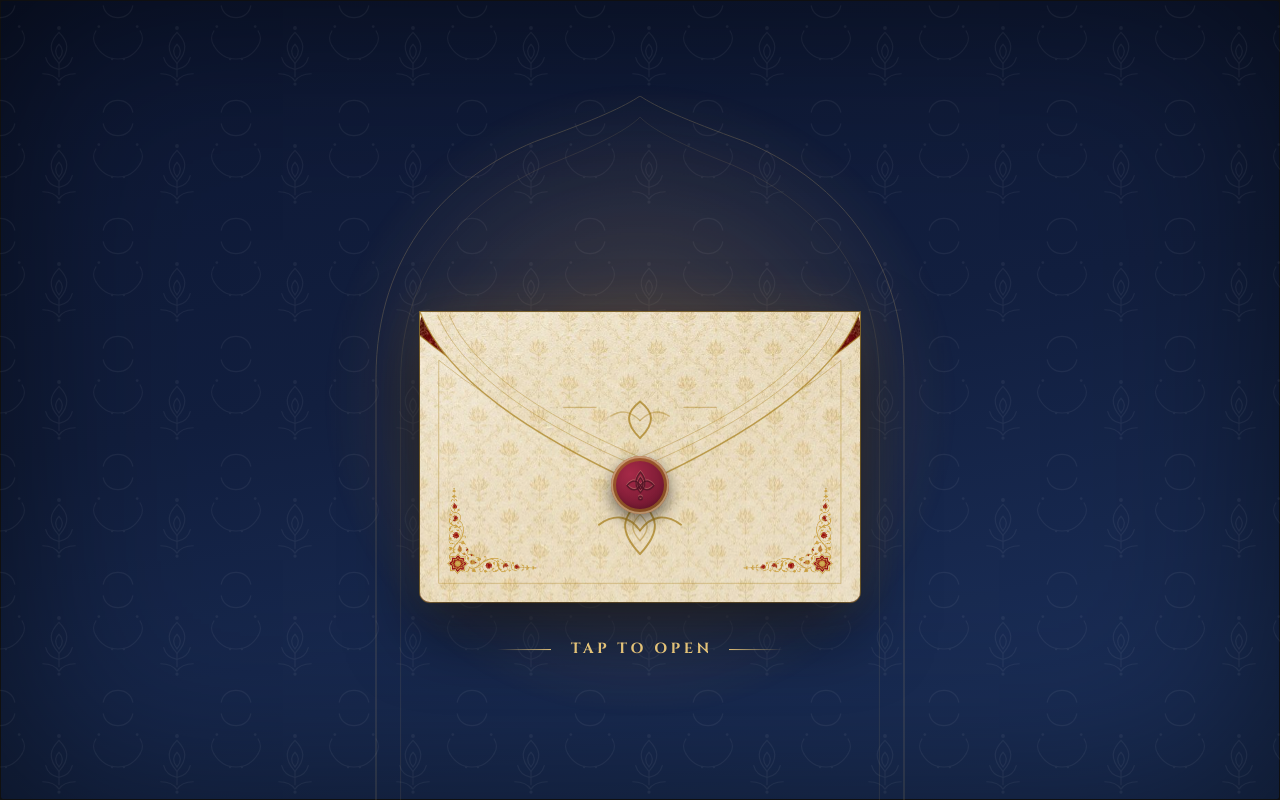
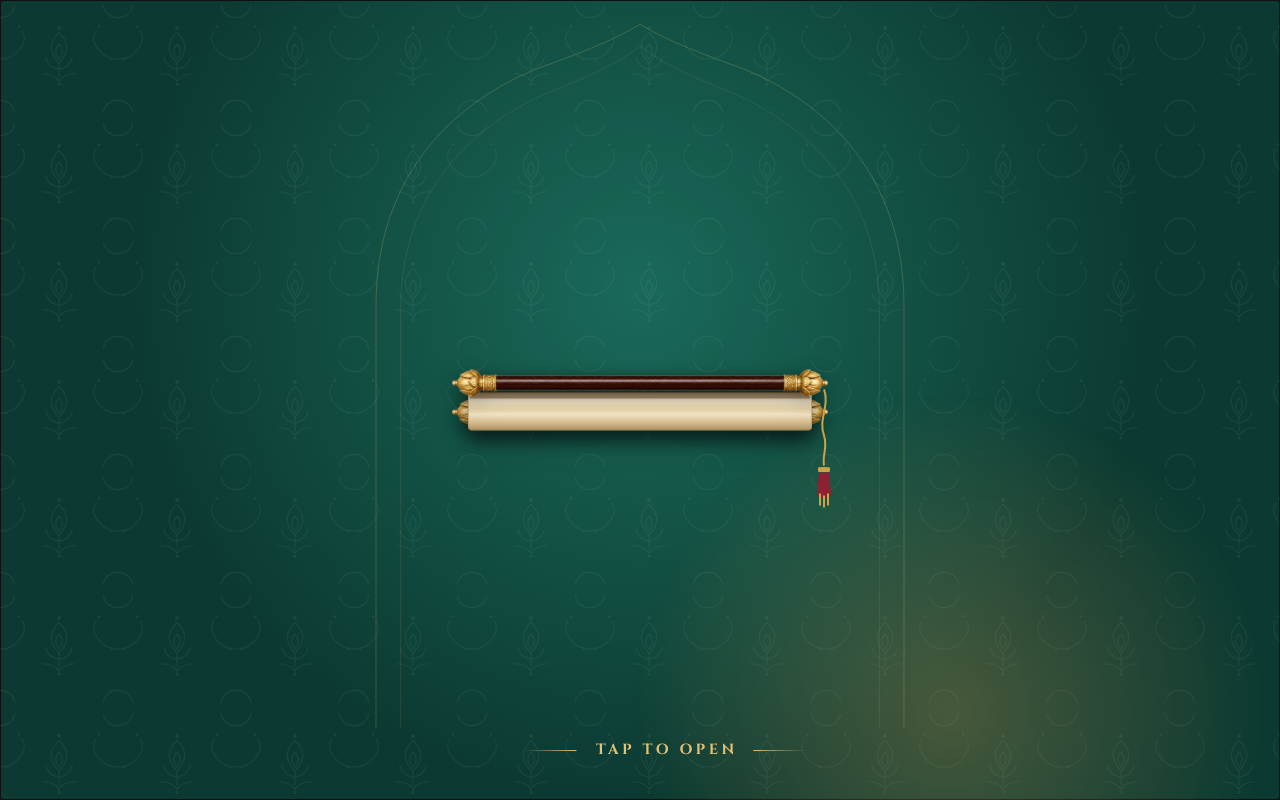
Before and after one commit to shivam-krishana/weddinginvitation, a plain HTML site: page index.html in a window 1280 px wide. Shown: the top 800 px of the page. Drawn offline with nearby package versions, Linux system fonts and the light colour scheme; a web font is replaced by a local one.

Commit message:
Replace the envelope opening with the royal scroll on the main invitation.
Guests now tap once to unroll the parchment cover on a jade ground before the hero; scroll.html remains as a toggle demo.

Co-authored-by: Cursor <cursoragent@cursor.com>

```diff
--- a/script.js
+++ b/script.js
@@ -267,14 +267,18 @@ setInterval(tick, 1000);
   }
 })();
 
-// Envelope intro. Skipped with ?intro=0, otherwise shown once per session.
+// Scroll intro. Skipped with ?intro=0, otherwise shown once per session.
 (() => {
   const params = new URLSearchParams(location.search);
   if (params.get("intro") === "0" || sessionStorage.getItem("opened-shivali")) return;
 
+  const grounds = { plum: "intro--plum", maroon: "intro--maroon", night: "intro--night" };
+  const bg = params.get("bg");
+  const groundClass = Object.prototype.hasOwnProperty.call(grounds, bg) ? grounds[bg] : "";
+
   const el = document.createElement("button");
   el.type = "button";
-  el.className = "intro";
+  el.className = "intro" + (groundClass ? " " + groundClass : "");
   el.setAttribute("aria-label", "Open the invitation");
 
   const niche = document.createElement("div");
@@ -288,123 +292,38 @@ setInterval(tick, 1000);
         ' C156 18 169 26 202 39 C246 58 286 96 286 162 V400"/>' +
     '</svg>';
 
-  const wrapper = document.createElement("div");
-  wrapper.className = "envlope-wrapper";
-
-  const envelope = document.createElement("div");
-  envelope.id = "envelope";
-  envelope.className = "close";
-
-  const letter = document.createElement("div");
-  letter.className = "letter";
-  letter.innerHTML =
-    '<div class="letter-page">' +
-      '<p class="letter-eyebrow">You are invited</p>' +
-      '<p class="letter-shubh" lang="hi">॥ शुभ विवाह ॥</p>' +
-      '<p class="letter-names">Shivali <span>&amp;</span> Aastik</p>' +
-      '<svg class="letter-rule" viewBox="0 0 160 14" aria-hidden="true" focusable="false">' +
-        '<path d="M0 7 H58 M102 7 H160"/>' +
-        '<path d="M80 1 C87 5 88 8 80 13 C72 8 73 5 80 1 Z"/>' +
-        '<path d="M66 7 C71 3 76 4 79 7 M94 7 C89 3 84 4 81 7"/>' +
-      '</svg>' +
-      '<p class="letter-date">23 January 2027</p>' +
-    '</div>';
-
-  // A patterned liner sits behind everything, so the gaps between the flap's
-  // curved edge and the pocket mouth show lining paper rather than the card.
-  const liner = document.createElement("div");
-  liner.className = "liner";
-  liner.setAttribute("aria-hidden", "true");
-
-  const pocket = document.createElement("div");
-  pocket.className = "front pocket";
-  // The envelope is cut from two painted sheets: block-printed cream paper on
-  // the outside, crimson damask inside. Both patterns are declared here and
-  // referenced by the flap, so the print runs unbroken across the fold.
-  pocket.innerHTML =
-    '<svg viewBox="0 0 300 198" preserveAspectRatio="none" aria-hidden="true" focusable="false">' +
-      '<defs>' +
-        '<pattern id="envPaper" width="300" height="198" patternUnits="userSpaceOnUse">' +
-          '<image href="env-paper.jpg" width="300" height="198" preserveAspectRatio="xMidYMid slice"/>' +
-        '</pattern>' +
-        '<pattern id="envLining" width="300" height="198" patternUnits="userSpaceOnUse">' +
-          '<image href="env-lining.jpg" width="300" height="198" preserveAspectRatio="xMidYMid slice"/>' +
-        '</pattern>' +
-        '<linearGradient id="pocketSheen" x1="0" y1="0" x2="1" y2="1">' +
-          '<stop offset="0" stop-color="#fff" stop-opacity=".3"/>' +
-          '<stop offset=".5" stop-color="#fff" stop-opacity="0"/>' +
-          '<stop offset="1" stop-color="#fff" stop-opacity=".18"/>' +
-        '</linearGradient>' +
-      '</defs>' +
-      '<path d="M0 16 Q150 140 300 16 L300 198 L0 198 Z" fill="url(#envPaper)"/>' +
-      '<path d="M0 16 Q150 140 300 16 L300 198 L0 198 Z" fill="url(#pocketSheen)"/>' +
-      '<path class="foil" d="M0 16 Q150 140 300 16"/>' +
-      '<path class="foil foil--thin" d="M13 33 Q150 145 287 33 L287 185 L13 185 Z"/>' +
-      // An illuminated corner piece at each foot of the frame, mirrored
-      '<image href="env-corner.png" width="74" height="74" transform="translate(16 182) scale(1 -1)"/>' +
-      '<image href="env-corner.png" width="74" height="74" transform="translate(284 182) scale(-1 -1)"/>' +
-      '<g class="foil" transform="translate(150 148)">' +
-        '<path d="M0 -19 C12 -9 15 1 0 17 C-15 1 -12 -9 0 -19 Z"/>' +
-        '<path class="foil--thin" d="M0 -10 C6 -4 7 0 0 8 C-7 0 -6 -4 0 -10 Z"/>' +
-        '<path d="M-28 -3 C-17 -11 -7 -9 0 1"/>' +
-        '<path d="M28 -3 C17 -11 7 -9 0 1"/>' +
-      '</g>' +
-    '</svg>';
-
-  // The flap is a real two-sided sheet: cream outside, lining paper inside.
-  // Giving it a back face means the fold never has to repaint a fill
-  // part-way through the rotation, which is what made it stutter.
-  const flapShape = "M0 0 H300 C282 46 224 84 150 118 C76 84 18 46 0 0 Z";
-  const flap = document.createElement("div");
-  flap.className = "front flap";
-  flap.innerHTML =
-    '<div class="flap-face">' +
-      '<svg viewBox="0 0 300 118" preserveAspectRatio="none" aria-hidden="true" focusable="false">' +
-        '<path d="' + flapShape + '" fill="url(#envPaper)"/>' +
-        '<path d="' + flapShape + '" fill="url(#pocketSheen)" opacity=".6"/>' +
-        '<path class="foil" d="M0 0 C18 46 76 84 150 118 C224 84 282 46 300 0"/>' +
-        '<path class="foil foil--thin" d="M12 2 C29 43 83 78 150 106 C217 78 271 43 288 2"/>' +
-        '<path class="foil foil--thin" d="M20 2 C36 40 88 73 150 99 C212 73 264 40 280 2"/>' +
-        '<g class="foil" transform="translate(150 74)">' +
-          '<path d="M0 -13 C9 -6 11 1 0 12 C-11 1 -9 -6 0 -13 Z"/>' +
-          '<path class="foil--thin" d="M-20 -3 C-12 -8 -6 -6 0 0"/>' +
-          '<path class="foil--thin" d="M20 -3 C12 -8 6 -6 0 0"/>' +
-          '<path class="foil--thin" d="M-30 -9 H-52 M30 -9 H52"/>' +
-        '</g>' +
-      '</svg>' +
+  const scroll = document.createElement("div");
+  scroll.className = "intro-scroll";
+  scroll.innerHTML =
+    '<div class="scroll-sheet" aria-hidden="true">' +
+      '<div class="scroll-sheet-inner">' +
+        '<p class="scroll-eyebrow">You are invited</p>' +
+        '<p class="scroll-shubh" lang="hi">॥ शुभ विवाह ॥</p>' +
+        '<p class="scroll-names">Shivali <span>&amp;</span> Aastik</p>' +
+        '<svg class="scroll-rule" viewBox="0 0 160 14" aria-hidden="true" focusable="false">' +
+          '<path d="M0 7 H58 M102 7 H160"/>' +
+          '<path d="M80 1 C87 5 88 8 80 13 C72 8 73 5 80 1 Z"/>' +
+          '<path d="M66 7 C71 3 76 4 79 7 M94 7 C89 3 84 4 81 7"/>' +
+        '</svg>' +
+        '<p class="scroll-date">23 January 2027</p>' +
+      '</div>' +
     '</div>' +
-    '<div class="flap-face flap-face--back">' +
-      '<svg viewBox="0 0 300 118" preserveAspectRatio="none" aria-hidden="true" focusable="false">' +
-        '<path d="' + flapShape + '" fill="url(#envLining)"/>' +
-        '<path d="' + flapShape + '" fill="url(#pocketSheen)" opacity=".35"/>' +
+    '<div class="scroll-rod scroll-rod--top" aria-hidden="true"></div>' +
+    '<div class="scroll-rod scroll-rod--bot" aria-hidden="true"></div>' +
+    '<div class="scroll-cord" aria-hidden="true">' +
+      '<svg viewBox="0 0 26 120" preserveAspectRatio="xMidYMin meet">' +
+        '<path class="thread" d="M13 0 C19 16 7 30 13 46 C17 58 11 66 13 76"/>' +
+        '<rect class="band" x="7" y="76" width="12" height="7" rx="2"/>' +
+        '<path class="tassel" d="M8 83 H18 L20 104 C20 110 6 110 6 104 Z"/>' +
+        '<path class="thread" d="M9 104 V116 M13 106 V118 M17 104 V116"/>' +
       '</svg>' +
     '</div>';
-
-  const wax = document.createElement("div");
-  wax.className = "wax";
-  wax.setAttribute("aria-hidden", "true");
-  // A pressed lotus, cut as relief: a dark impression under a lit highlight
-  wax.innerHTML =
-    '<svg viewBox="0 0 48 48" aria-hidden="true" focusable="false">' +
-      '<g class="wax-relief">' +
-        '<path d="M24 9 C31 17 31 24 24 32 C17 24 17 17 24 9 Z"/>' +
-        '<path d="M24 15 C28 20 28 24 24 28 C20 24 20 20 24 15 Z"/>' +
-        '<path d="M9 24 C15 17 20 18 24 24 C20 30 15 31 9 24 Z"/>' +
-        '<path d="M39 24 C33 17 28 18 24 24 C28 30 33 31 39 24 Z"/>' +
-        '<circle cx="24" cy="38" r="2"/>' +
-      '</g>' +
-    '</svg>';
-
-  envelope.append(letter, liner, pocket, flap, wax);
-  wrapper.append(envelope);
 
   const hint = document.createElement("p");
   hint.className = "intro-hint";
   hint.innerHTML = "<span>Tap to open</span>";
 
-  el.append(niche, wrapper, hint);
-  // A reload can restore the old scroll position behind the locked overlay,
-  // which would drop the reader halfway down the page once it closes.
+  el.append(niche, scroll, hint);
   if ("scrollRestoration" in history) history.scrollRestoration = "manual";
   window.scrollTo(0, 0);
   document.body.classList.add("locked");
@@ -415,15 +334,14 @@ setInterval(tick, 1000);
     if (opening) return;
     opening = true;
     sessionStorage.setItem("opened-shivali", "1");
-    envelope.classList.remove("close");
-    envelope.classList.add("open");
+    scroll.classList.add("open");
     el.classList.add("opening");
-    // The card settles at about 1.6s; hold it long enough to read, then go.
+    // The sheet finishes unrolling at about 1.5s; hold it long enough to read.
     window.setTimeout(() => {
       el.classList.add("done");
       document.body.classList.remove("locked");
       window.setTimeout(() => el.remove(), 700);
-    }, 2900);
+    }, 3100);
   };
 
   el.addEventListener("click", open);
--- a/style.css
+++ b/style.css
@@ -21,12 +21,12 @@
   --accent: var(--gold);
   --accent-ink: #2a1b06;
 
-  /* Opening envelope */
-  --env-paper: #f4e6c9;
-  --env-paper-2: #e6d2aa;
-  --env-liner: #7c1e38;
-  --env-width: min(88vw, 440px);
-  --env-height: calc(var(--env-width) * 0.66);
+  /* Opening scroll — height capped first so rods clear a short viewport */
+  --scroll-h: min(calc(min(72vw, 340px) * 1.5), 62svh);
+  --scroll-w: calc(var(--scroll-h) / 1.5);
+  --scroll-rw: calc(var(--scroll-w) * 1.14);
+  --scroll-rh: calc(var(--scroll-rw) / 14.06);
+  --scroll-unroll: 1.5s cubic-bezier(.22, .72, .24, 1);
 }
 
 * { box-sizing: border-box; margin: 0; padding: 0; }
@@ -634,20 +634,25 @@ footer.band { min-height: 62vh; }
   line-height: 1.15;
 }
 
-/* ---------- Opening envelope ---------- */
+/* ---------- Opening scroll ---------- */
 body.locked { overflow: hidden; }
 
 .intro {
   position: fixed; inset: 0; z-index: 100;
   border: 0; cursor: pointer; font: inherit; color: var(--cream);
-  display: flex; flex-direction: column; align-items: center; justify-content: center;
-  gap: 2rem;
-  padding: 1.5rem;
+  -webkit-tap-highlight-color: transparent;
   overflow: hidden;
-  background: linear-gradient(170deg, #0d1733 0%, var(--night) 45%, var(--night-2) 100%);
-  box-shadow: inset 0 0 200px rgba(0, 0, 0, .6);
+  /* Deep jade so the cover does not repeat the hero's night blue */
+  --ground: #0c3a32;
+  --ground-2: #1a6a59;
+  background:
+    radial-gradient(circle at 50% 36%, var(--ground-2), var(--ground) 62%),
+    var(--ground);
   transition: opacity .6s ease, transform .6s ease;
 }
+.intro.intro--plum   { --ground: #46152c; --ground-2: #8a3360; }
+.intro.intro--maroon { --ground: #3d1016; --ground-2: #7e2330; }
+.intro.intro--night  { --ground: #121f3f; --ground-2: #1d3360; }
 /* The same block-print watermark the bands carry, so the cover belongs to them */
 .intro::before {
   content: "";
@@ -669,14 +674,14 @@ body.locked { overflow: hidden; }
   animation: haloBreathe 5s ease-in-out infinite;
   pointer-events: none;
 }
-/* Nothing else moves or competes while the envelope opens */
+/* Nothing else moves or competes while the scroll unrolls */
 .intro.opening::after { animation-play-state: paused; }
 .intro.opening .intro-hint { opacity: 0; animation: none; transition: opacity .4s ease; }
 
 .intro-niche {
   position: absolute;
   left: 50%;
-  bottom: 0;
+  bottom: 4.5rem;
   width: min(96vw, 620px);
   height: min(88%, 720px);
   margin-left: calc(min(96vw, 620px) / -2);
@@ -694,7 +699,10 @@ body.locked { overflow: hidden; }
 .intro-niche path + path { stroke-opacity: .5; }
 
 .intro-hint {
-  position: relative;
+  position: absolute;
+  left: 50%;
+  bottom: 2.4rem;
+  transform: translateX(-50%);
   z-index: 2;
   display: flex;
   align-items: center;
@@ -717,193 +725,138 @@ body.locked { overflow: hidden; }
 }
 .intro-hint::after { transform: scaleX(-1); }
 
-.envlope-wrapper {
-  position: relative;
+.intro-scroll {
+  position: absolute;
+  left: 50%;
+  top: 50%;
   z-index: 2;
-  height: calc(var(--env-height) * 1.6);
-  width: var(--env-width);
-  display: grid;
-  align-items: end;
-  justify-items: center;
-  perspective: 1600px;
+  width: var(--scroll-w);
+  height: var(--scroll-h);
+  margin: calc(var(--scroll-h) / -2) 0 0 calc(var(--scroll-w) / -2);
+  transform: translateY(calc(var(--scroll-h) / 2 - var(--scroll-rh) * 0.58));
+  transition: transform var(--scroll-unroll);
 }
+.intro-scroll.open { transform: translateY(0); }
 
-#envelope {
-  position: relative;
-  width: var(--env-width);
-  height: var(--env-height);
-  border-radius: 0 0 10px 10px;
-  margin: 0 auto;
-  background-color: var(--env-paper);
-  box-shadow:
-    0 30px 70px rgba(0, 0, 0, .55),
-    0 0 0 1px rgba(185, 143, 46, .7),
-    0 0 50px rgba(255, 186, 92, .18);
-  transform-style: preserve-3d;
-  animation: envFloat 6s ease-in-out infinite;
-}
-
-#envelope .front { position: absolute; left: 0; right: 0; top: 0; }
-#envelope .front svg { display: block; width: 100%; height: 100%; }
-#envelope .flap {
-  height: 59.6%;
-  transform-origin: top;
-  transform: rotateX(0deg);
-  transform-style: preserve-3d;
-  will-change: transform;
-  z-index: 5;
-}
-#envelope .flap-face {
+.intro-scroll .scroll-sheet {
   position: absolute;
   inset: 0;
-  backface-visibility: hidden;
-  -webkit-backface-visibility: hidden;
+  clip-path: inset(0 0 100% 0);
+  transition: clip-path var(--scroll-unroll);
+  filter: drop-shadow(0 20px 40px rgba(0, 0, 0, .5));
 }
-/* rotateX already mirrors the sheet, so the artwork is flipped back */
-#envelope .flap-face--back { transform: rotateX(180deg); }
-#envelope .flap-face--back svg { transform: scaleY(-1); }
-#envelope .pocket {
-  bottom: 0;
-  z-index: 3;
-  border-radius: 0 0 10px 10px;
-  overflow: hidden;
-}
-#envelope .foil {
-  fill: none;
-  stroke: #a9801f;
-  stroke-width: 1.3;
-  stroke-opacity: .75;
-  stroke-linecap: round;
-  stroke-linejoin: round;
-  vector-effect: non-scaling-stroke;
-}
-#envelope .foil--thin { stroke-width: .9; stroke-opacity: .45; }
+.intro-scroll.open .scroll-sheet { clip-path: inset(0 0 0 0); }
 
-#envelope .liner {
+.scroll-sheet-inner {
   position: absolute;
   inset: 0;
-  z-index: 2;
-  border-radius: 10px;
-  background: var(--env-liner) url("env-lining.jpg") center / cover no-repeat;
-  box-shadow: inset 0 12px 26px rgba(0, 0, 0, .35);
-}
-
-#envelope .wax {
-  position: absolute;
-  top: calc(var(--env-height) * 0.596 - 29px);
-  left: 50%;
-  width: 58px;
-  height: 58px;
-  margin-left: -29px;
-  border-radius: 50%;
-  z-index: 6;
-  display: grid;
-  place-items: center;
-  background: radial-gradient(circle at 34% 30%, #a62a48, #6f172f 78%);
-  box-shadow:
-    0 6px 16px rgba(0, 0, 0, .55),
-    inset 0 0 0 2px rgba(255, 233, 198, .45),
-    inset 0 0 0 5px rgba(169, 128, 31, .55),
-    inset 0 -4px 9px rgba(0, 0, 0, .35);
-  transition: transform .4s cubic-bezier(.3, 0, .2, 1), opacity .4s ease;
-  will-change: transform, opacity;
-}
-#envelope .wax svg { width: 74%; height: 74%; }
-/* Relief: a dark impression with a lit edge a hair above it */
-.wax-relief {
-  fill: none;
-  stroke: #4e0f22;
-  stroke-opacity: .85;
-  stroke-width: 1.6;
-  filter: drop-shadow(0 -1px 0 rgba(255, 216, 170, .4));
-}
-#envelope.open .wax { transform: scale(.35) rotate(22deg); opacity: 0; }
-
-#envelope .letter {
-  position: relative;
-  width: 92%;
-  margin: 0 auto;
-  height: 92%;
-  top: 4%;
-  border-radius: 3px;
-  background: #fdf4e0 url("card.jpg") center / cover no-repeat;
-  box-shadow: 0 4px 30px rgba(0, 0, 0, .35), 0 0 0 1px rgba(124, 30, 56, .5);
-  z-index: 1;
-  will-change: transform;
-}
-/* The painted border owns the edges, so the type keeps to the blank centre */
-.letter-page {
-  position: absolute;
-  inset: 11.5% 11% 11.5%;
+  background: #efe0bd url("scroll-page.jpg") center / cover no-repeat;
   display: flex;
   flex-direction: column;
   align-items: center;
   justify-content: center;
-  gap: .25rem;
+  gap: .3rem;
+  padding: 15% 12%;
+  text-align: center;
   color: #3a2410;
-  text-align: center;
 }
-.letter-eyebrow {
+.scroll-eyebrow {
+  margin: 0;
   font-family: "Cinzel", serif;
-  font-size: clamp(.56rem, 1.7vw, .74rem);
-  font-weight: 600;
-  letter-spacing: .22em;
-  text-indent: .22em;
+  font-size: max(9.5px, calc(var(--scroll-w) * .036));
+  font-weight: 700;
+  letter-spacing: .24em;
+  text-indent: .24em;
   text-transform: uppercase;
   color: #8a2231;
 }
-.letter-shubh {
+.scroll-shubh {
+  margin: .5rem 0 0;
   font-family: "Tiro Devanagari", serif;
-  font-size: clamp(.78rem, 2.3vw, 1rem);
+  font-size: max(12px, calc(var(--scroll-w) * .046));
   color: #7c1e38;
 }
-.letter-names {
+.scroll-names {
+  margin: .2rem 0 0;
   font-family: "Great Vibes", cursive;
-  font-size: clamp(1.5rem, 6.4vw, 2.3rem);
-  line-height: 1.14;
+  font-size: max(26px, calc(var(--scroll-w) * .105));
+  font-weight: 400;
+  line-height: 1.15;
   color: #2f1d0c;
 }
-.letter-names span {
+.scroll-names span { font-family: "Cinzel", serif; font-size: .42em; color: #9a7217; }
+.scroll-rule { width: 62%; height: 14px; margin: .5rem 0; }
+.scroll-rule path { fill: none; stroke: #9a7217; stroke-width: 1.1; }
+.scroll-date {
+  margin: 0;
   font-family: "Cinzel", serif;
-  font-size: .3em;
-  color: #9a7217;
-  vertical-align: middle;
-  padding: 0 .25em;
-}
-.letter-rule {
-  width: 58%;
-  max-width: 168px;
-  height: auto;
-  margin: .1rem 0;
-  fill: none;
-  stroke: #9a7217;
-  stroke-width: 1.1;
-  stroke-linecap: round;
-}
-.letter-rule path:nth-child(2) { fill: #9a7217; fill-opacity: .25; }
-.letter-date {
-  font-family: "Cinzel", serif;
-  font-size: clamp(.6rem, 1.9vw, .8rem);
+  font-size: max(11px, calc(var(--scroll-w) * .042));
+  font-weight: 600;
   letter-spacing: .14em;
   text-indent: .14em;
   color: #5a3a16;
 }
 
-#envelope.open .flap {
-  transform: rotateX(180deg) translateZ(6px);
-  transition: transform .75s .12s cubic-bezier(.45, .05, .25, 1), z-index 0s .45s;
-  z-index: 1;
+.scroll-rod {
+  position: absolute;
+  left: 50%;
+  width: var(--scroll-rw);
+  height: var(--scroll-rh);
+  margin-left: calc(var(--scroll-rw) / -2);
+  background: url("scroll-rod.png") center / 100% 100% no-repeat;
+  filter: drop-shadow(0 6px 10px rgba(0, 0, 0, .45));
 }
-#envelope.close .flap {
-  transition: transform .45s .7s cubic-bezier(.45, .05, .25, 1);
-  z-index: 5;
+.scroll-rod--top { top: calc(var(--scroll-rh) * -0.55); z-index: 4; }
+.scroll-rod--bot {
+  top: calc(var(--scroll-rh) * 0.52);
+  z-index: 2;
+  transition: transform var(--scroll-unroll);
 }
-#envelope.close .letter { transform: translateY(0); transition: transform .4s ease; z-index: 1; }
-#envelope.open .letter {
-  transform: translate3d(0, calc(var(--env-height) * -0.56), 0);
-  transition: transform .95s .62s cubic-bezier(.18, .86, .28, 1), z-index 0s .62s;
+.intro-scroll.open .scroll-rod--bot {
+  transform: translateY(calc(var(--scroll-h) - var(--scroll-rh) * 0.7));
+}
+.scroll-rod--bot::after {
+  content: "";
+  position: absolute;
+  left: 4.5%;
+  right: 4.5%;
+  top: calc(var(--scroll-rh) * -0.22);
+  height: calc(var(--scroll-rh) * 1.42);
+  z-index: -1;
+  border-radius: 4px;
+  background: linear-gradient(to bottom,
+    #bda279, #f4e8cc 22%, #e9d7ae 44%, #f2e4c4 58%, #cdb183 84%, #a98f62);
+  box-shadow:
+    0 8px 18px rgba(0, 0, 0, .45),
+    inset 0 0 0 1px rgba(124, 90, 40, .3);
+  transform-origin: center;
+  transition: transform var(--scroll-unroll), opacity var(--scroll-unroll);
+}
+.intro-scroll.open .scroll-rod--bot::after { transform: scaleY(.12); opacity: .5; }
+.scroll-rod--bot::before {
+  content: "";
+  position: absolute;
+  left: 5%;
+  right: 5%;
+  bottom: 100%;
+  height: calc(var(--scroll-rh) * 1.1);
+  background: linear-gradient(to top, rgba(60, 34, 10, .38), transparent);
+  pointer-events: none;
+}
+
+.scroll-cord {
+  position: absolute;
+  top: calc(var(--scroll-rh) * 0.2);
+  right: calc(var(--scroll-rw) * -0.085);
+  width: 26px;
+  height: calc(var(--scroll-h) * 0.42);
   z-index: 4;
+  pointer-events: none;
 }
+.scroll-cord svg { width: 100%; height: 100%; overflow: visible; }
+.scroll-cord .thread { fill: none; stroke: #c9a24a; stroke-width: 2; }
+.scroll-cord .tassel { fill: #8a2231; }
+.scroll-cord .band { fill: #c9a24a; }
 
 /* ---------- Motion ---------- */
 .reveal {
@@ -920,7 +873,6 @@ body.locked { overflow: hidden; }
 @keyframes pop { 0% { transform: scale(1); } 35% { transform: scale(1.18); color: var(--gold); } 100% { transform: scale(1); } }
 @keyframes twinkle { from { opacity: .45; } to { opacity: 1; } }
 @keyframes haloBreathe { 50% { transform: scale(1.09); opacity: .8; } }
-@keyframes envFloat { 50% { transform: translateY(-10px); } }
 @keyframes flicker {
   0%, 100% { transform: scale(1) skewX(0deg); }
   25% { transform: scale(1.05, .95) skewX(2.5deg); }
@@ -969,8 +921,12 @@ body.locked { overflow: hidden; }
   .rangoli.reveal { opacity: .3; }
   .draw { stroke-dashoffset: 0; }
   .lanterns, .petals, .fireworks, .embers { display: none; }
-  #envelope.open .letter { transform: translateY(calc(var(--env-height) * -0.56)); transition: none; }
-  #envelope.open .flap { transform: rotateX(180deg); transition: none; }
+  .intro-scroll.open { transform: translateY(0); transition: none; }
+  .intro-scroll.open .scroll-sheet { clip-path: inset(0 0 0 0); transition: none; }
+  .intro-scroll.open .scroll-rod--bot {
+    transform: translateY(calc(var(--scroll-h) - var(--scroll-rh) * 0.7));
+    transition: none;
+  }
 }
 
 @media (max-width: 480px) {
```
Also changed, not shown: scroll.html (+1 -3 lines), 1 other file.
